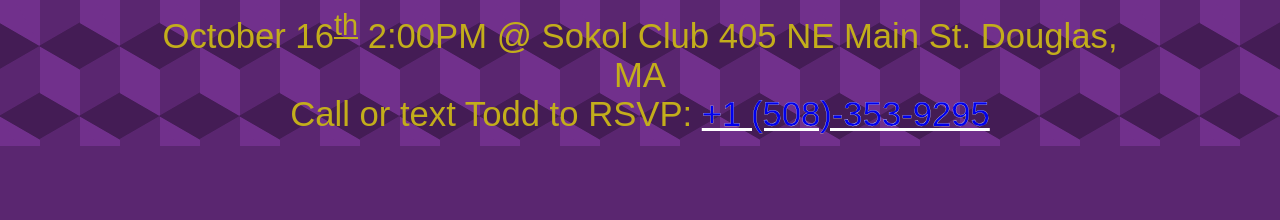
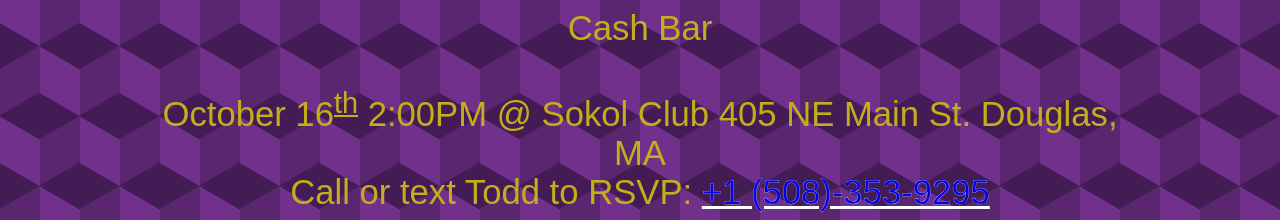
Before and after one commit to TheRealOhead/mom-thing, a plain HTML site: page index.html in a window 1280 px wide. Shown: the part 654-874 px from the top of the page. Before the commit the page ends 800 px from the top, so only its background shows below. Drawn offline with Linux system fonts and the light colour scheme.

Commit message:
Update index.html

```diff
--- a/index.html
+++ b/index.html
@@ -56,7 +56,7 @@
 			<table><tr><td><div class="mom-medium">Please come wish her a happy 50<sup>th</sup></div></td><td><img src="https://i.imgur.com/b2ZaRQL.png"></td></tr>
 				<tr><td><img width="120" src="https://dejpknyizje2n.cloudfront.net/svgcustom/clipart/preview/martini-glass-2787-14060-550x550.png"></td><td><div class="mom-medium">Celebrate with us!</div></td></tr></table>
 			<br>
-			<div class="mom-small">October 16<sup>th</sup> 2:00PM @ Sokol Club 405 NE Main St. Douglas, MA<br>
+			<div class="mom-small">Cash Bar<br><br>October 16<sup>th</sup> 2:00PM @ Sokol Club 405 NE Main St. Douglas, MA<br>
 			Call or text Todd to RSVP: <a href="tel:+15083539295">+1 (508)-353-9295</a></div>
 		</div>
 	</body>
```
